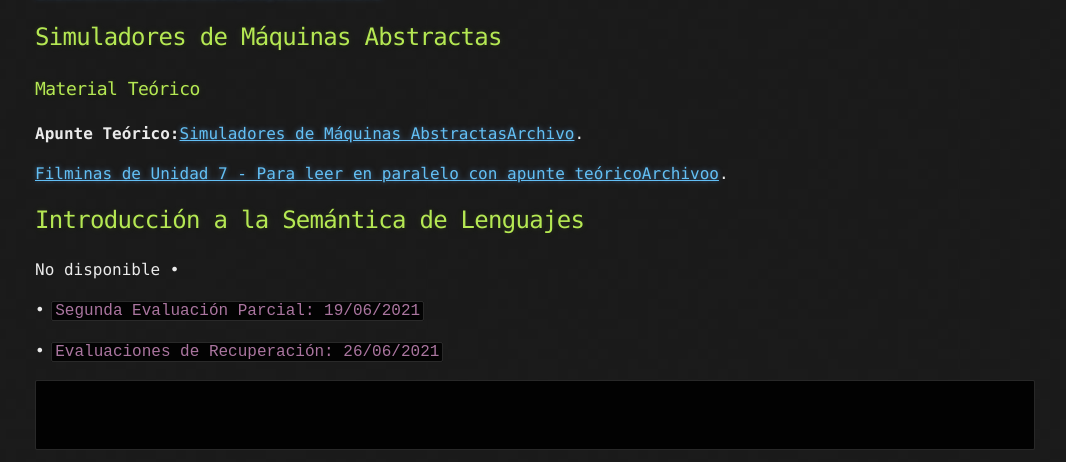
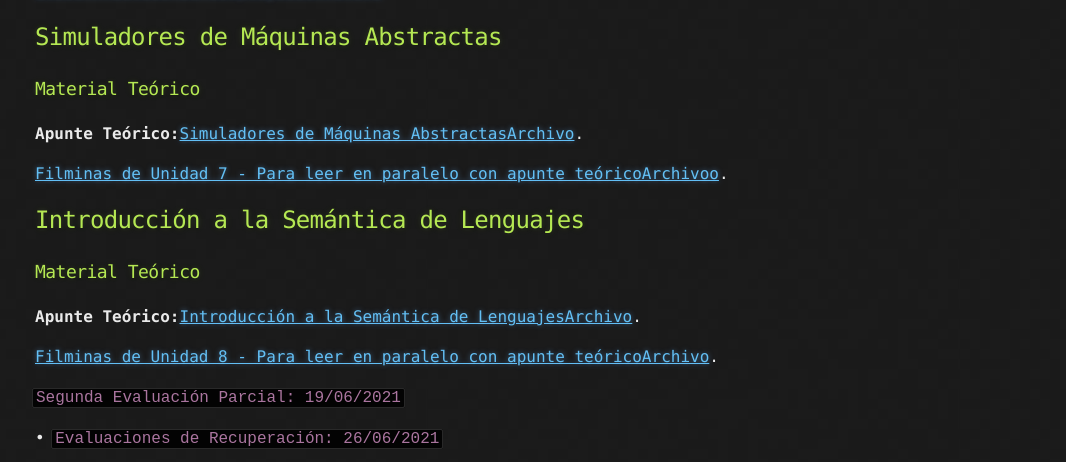
Before and after one commit to Ismael0351/utnfrcssl, a Jekyll site: the page built from index.md, in a window 1280 px wide and 900 px high, scrolled down 3234 px, cut to the strip 0-462 px from the top of the window. Shown: the whole strip, without its empty margins (105-1171 px from the left). Built offline with Jekyll 4.4.1, drawn with Linux system fonts in a browser that asks for light colours; our own code applies the rules of GitHub Pages for plain Markdown files.

Commit message:
Update index.md

```diff
--- a/index.md
+++ b/index.md
@@ -142,12 +142,13 @@ Introducción a la Lingüística Matemática: símbolos, alfabetos, palabras y l
 
 
 ## Introducción a la Semántica de Lenguajes
-No disponible
-•
+
+### Material Teórico
+**Apunte Teórico:**<a href="https://drive.google.com/file/d/1JnyTeaW_TAufd8JDTAxQhZUc6qltyird/view?usp=sharing" target="_blank">Introducción a la Semántica de LenguajesArchivo</a>.
+
+<a href="https://drive.google.com/file/d/1GiVQG7mImi0oECF3zskB-Hh2aQ-ph_HK/view?usp=sharing" target="_blank">Filminas de Unidad 8 - Para leer en paralelo con apunte teóricoArchivo</a>.
 
 
-
-•
 `Segunda Evaluación Parcial: 19/06/2021`
 
 
```
